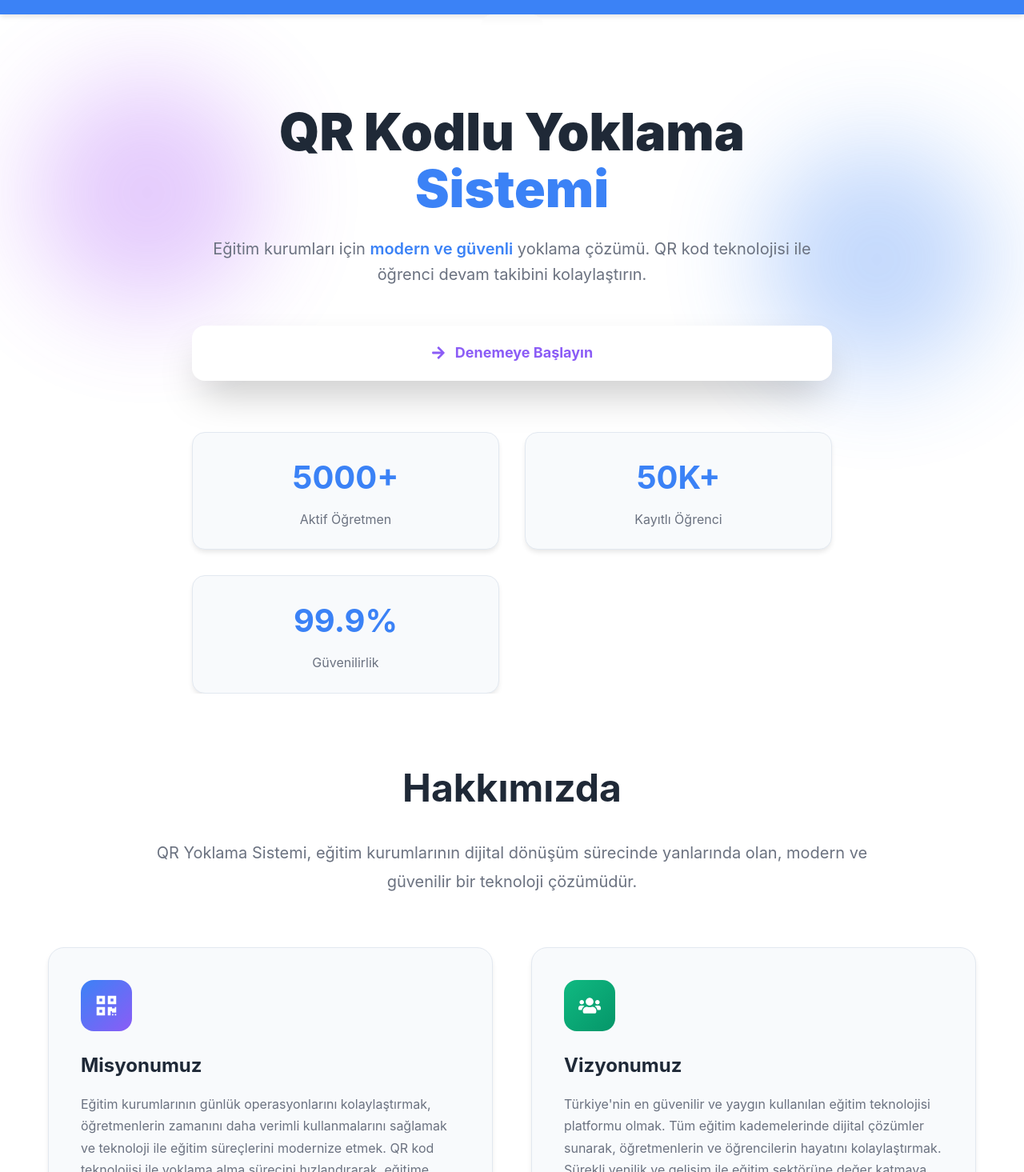
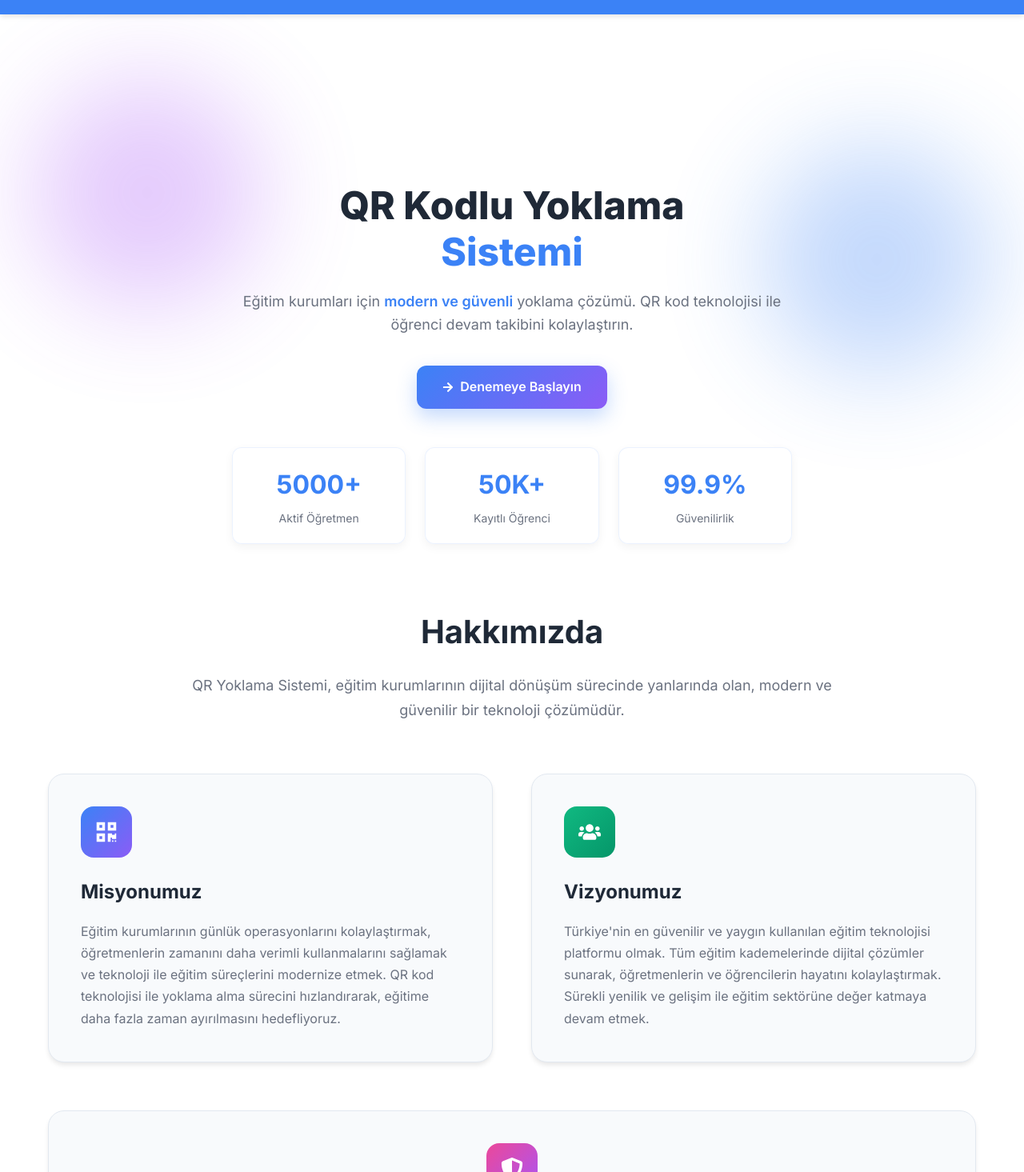
Before and after one commit to ferhatozturk1/Yoklama3, a React (Create React App) app: page / in a window 1280 px wide. Shown: the part 65-1530 px from the top of the page at 80% size. Built offline with nearby package versions, Linux system fonts and the light colour scheme; no server answers.

Commit message:
visitor login screen to make it more modern and compact

```diff
--- a/public/index.html
+++ b/public/index.html
@@ -4,6 +4,9 @@
     <meta charset="utf-8" />
     <meta name="viewport" content="width=device-width, initial-scale=1" />
     <title>Yoklama Sistemi</title>
+    <link rel="preconnect" href="https://fonts.googleapis.com">
+    <link rel="preconnect" href="https://fonts.gstatic.com" crossorigin>
+    <link href="https://fonts.googleapis.com/css2?family=Inter:wght@300;400;500;600;700;800;900&display=swap" rel="stylesheet">
   </head>
   <body>
     <div id="root"></div>
--- a/src/components/LandingPage.js
+++ b/src/components/LandingPage.js
@@ -313,12 +313,13 @@ function LandingPage() {
       <section
         id="home"
         style={{
-          minHeight: "100vh",
+          minHeight: "85vh",
           display: "flex",
           alignItems: "center",
           justifyContent: "center",
           position: "relative",
           overflow: "hidden",
+          paddingTop: "80px",
         }}
       >
         {/* Background Elements */}
@@ -372,12 +373,12 @@ function LandingPage() {
             <h1
               className="scroll-animate-stagger"
               style={{
-                fontSize: "4rem",
-                fontWeight: "900",
+                fontSize: "3rem",
+                fontWeight: "800",
                 color: "#1f2937",
-                marginBottom: "24px",
-                lineHeight: "1.1",
-                margin: "0 0 24px 0",
+                marginBottom: "20px",
+                lineHeight: "1.2",
+                margin: "0 0 20px 0",
               }}
             >
               QR Kodlu Yoklama
@@ -386,10 +387,10 @@ function LandingPage() {
             <p
               className="scroll-animate-stagger delay-200"
               style={{
-                fontSize: "1.25rem",
+                fontSize: "1.125rem",
                 color: "#6b7280",
-                maxWidth: "800px",
-                margin: "0 auto 48px auto",
+                maxWidth: "700px",
+                margin: "0 auto 36px auto",
                 lineHeight: "1.6",
               }}
             >
@@ -403,31 +404,29 @@ function LandingPage() {
             className="scroll-animate-stagger delay-400"
             style={{
               display: "flex",
-              flexDirection: "column",
-              gap: "24px",
               justifyContent: "center",
-              marginBottom: "64px",
+              marginBottom: "48px",
             }}
           >
             <Link
               to="/kayit"
               className="hover-lift"
               style={{
-                background: "white",
-                color: "#8b5cf6",
-                padding: "20px 40px",
-                borderRadius: "16px",
+                background: "linear-gradient(135deg, #3b82f6, #8b5cf6)",
+                color: "white",
+                padding: "14px 32px",
+                borderRadius: "12px",
                 textDecoration: "none",
-                fontWeight: "bold",
-                fontSize: "18px",
+                fontWeight: "600",
+                fontSize: "16px",
                 display: "inline-flex",
                 alignItems: "center",
                 justifyContent: "center",
                 transition: "all 0.3s",
-                boxShadow: "0 25px 50px -12px rgba(0, 0, 0, 0.25)",
+                boxShadow: "0 10px 25px rgba(59, 130, 246, 0.3)",
               }}
             >
-              <FaArrowRight style={{ marginRight: "12px" }} />
+              <FaArrowRight style={{ marginRight: "8px", fontSize: "14px" }} />
               Denemeye Başlayın
             </Link>
           </div>
@@ -436,72 +435,75 @@ function LandingPage() {
           <div
             style={{
               display: "grid",
-              gridTemplateColumns: "repeat(auto-fit, minmax(250px, 1fr))",
-              gap: "32px",
-              maxWidth: "800px",
+              gridTemplateColumns: "repeat(auto-fit, minmax(200px, 1fr))",
+              gap: "24px",
+              maxWidth: "700px",
               margin: "0 auto",
             }}
           >
             <div
               className="scroll-animate-stagger delay-500 hover-lift"
               style={{
-                background: "#f8fafc",
-                borderRadius: "16px",
-                padding: "24px",
-                border: "1px solid #e2e8f0",
-                boxShadow: "0 4px 6px -1px rgba(0, 0, 0, 0.1)",
+                background: "rgba(255, 255, 255, 0.9)",
+                borderRadius: "12px",
+                padding: "20px",
+                border: "1px solid rgba(59, 130, 246, 0.1)",
+                boxShadow: "0 4px 12px rgba(0, 0, 0, 0.05)",
+                textAlign: "center",
               }}
             >
-              <div style={{ fontSize: "2.5rem", fontWeight: "bold", color: "#3b82f6", marginBottom: "8px" }}>
+              <div style={{ fontSize: "2rem", fontWeight: "700", color: "#3b82f6", marginBottom: "6px" }}>
                 5000+
               </div>
-              <div style={{ color: "#6b7280" }}>Aktif Öğretmen</div>
+              <div style={{ color: "#6b7280", fontSize: "14px" }}>Aktif Öğretmen</div>
             </div>
             <div
               className="scroll-animate-stagger delay-600 hover-lift"
               style={{
-                background: "#f8fafc",
-                borderRadius: "16px",
-                padding: "24px",
-                border: "1px solid #e2e8f0",
-                boxShadow: "0 4px 6px -1px rgba(0, 0, 0, 0.1)",
+                background: "rgba(255, 255, 255, 0.9)",
+                borderRadius: "12px",
+                padding: "20px",
+                border: "1px solid rgba(59, 130, 246, 0.1)",
+                boxShadow: "0 4px 12px rgba(0, 0, 0, 0.05)",
+                textAlign: "center",
               }}
             >
-              <div style={{ fontSize: "2.5rem", fontWeight: "bold", color: "#3b82f6", marginBottom: "8px" }}>
+              <div style={{ fontSize: "2rem", fontWeight: "700", color: "#3b82f6", marginBottom: "6px" }}>
                 50K+
               </div>
-              <div style={{ color: "#6b7280" }}>Kayıtlı Öğrenci</div>
+              <div style={{ color: "#6b7280", fontSize: "14px" }}>Kayıtlı Öğrenci</div>
             </div>
             <div
               className="scroll-animate-stagger delay-700 hover-lift"
               style={{
-                background: "#f8fafc",
-                borderRadius: "16px",
-                padding: "24px",
-                border: "1px solid #e2e8f0",
-                boxShadow: "0 4px 6px -1px rgba(0, 0, 0, 0.1)",
+                background: "rgba(255, 255, 255, 0.9)",
+                borderRadius: "12px",
+                padding: "20px",
+                border: "1px solid rgba(59, 130, 246, 0.1)",
+                boxShadow: "0 4px 12px rgba(0, 0, 0, 0.05)",
+                textAlign: "center",
               }}
             >
-              <div style={{ fontSize: "2.5rem", fontWeight: "bold", color: "#3b82f6", marginBottom: "8px" }}>
+              <div style={{ fontSize: "2rem", fontWeight: "700", color: "#3b82f6", marginBottom: "6px" }}>
                 99.9%
               </div>
-              <div style={{ color: "#6b7280" }}>Güvenilirlik</div>
+              <div style={{ color: "#6b7280", fontSize: "14px" }}>Güvenilirlik</div>
             </div>
           </div>
         </div>
       </section>
       {/* About Section */}
-      <section id="about" style={{ padding: "80px 0", position: "relative" }}>
+      <section id="about" style={{ padding: "60px 0", position: "relative" }}>
         <div style={{ maxWidth: "1200px", margin: "0 auto", padding: "0 20px" }}>
           <div className="scroll-animate" style={{ textAlign: "center", marginBottom: "64px" }}>
             <h2
               className="scroll-animate-fade"
               style={{
-                fontSize: "3rem",
-                fontWeight: "bold",
+                fontSize: "2.5rem",
+                fontWeight: "700",
                 color: "#1f2937",
-                marginBottom: "24px",
-                margin: "0 0 24px 0",
+                marginBottom: "20px",
+                margin: "0 0 20px 0",
               }}
             >
               Hakkımızda
@@ -509,11 +511,11 @@ function LandingPage() {
             <p
               className="scroll-animate delay-200"
               style={{
-                fontSize: "1.25rem",
+                fontSize: "1.125rem",
                 color: "#6b7280",
-                maxWidth: "900px",
-                margin: "0 auto 40px auto",
-                lineHeight: "1.8",
+                maxWidth: "800px",
+                margin: "0 auto 32px auto",
+                lineHeight: "1.7",
               }}
             >
               QR Yoklama Sistemi, eğitim kurumlarının dijital dönüşüm sürecinde yanlarında olan,
@@ -637,17 +639,17 @@ function LandingPage() {
       </section>
 
       {/* Features Section */}
-      <section id="features" style={{ padding: "80px 0", position: "relative" }}>
+      <section id="features" style={{ padding: "60px 0", position: "relative" }}>
         <div style={{ maxWidth: "1200px", margin: "0 auto", padding: "0 20px" }}>
           <div className="scroll-animate" style={{ textAlign: "center", marginBottom: "64px" }}>
             <h2
               className="scroll-animate-fade"
               style={{
-                fontSize: "3rem",
-                fontWeight: "bold",
+                fontSize: "2.5rem",
+                fontWeight: "700",
                 color: "#1f2937",
-                marginBottom: "24px",
-                margin: "0 0 24px 0",
+                marginBottom: "20px",
+                margin: "0 0 20px 0",
               }}
             >
               Özellikler
@@ -655,9 +657,9 @@ function LandingPage() {
             <p
               className="scroll-animate delay-200"
               style={{
-                fontSize: "1.25rem",
+                fontSize: "1.125rem",
                 color: "#6b7280",
-                maxWidth: "800px",
+                maxWidth: "700px",
                 margin: "0 auto",
                 lineHeight: "1.6",
               }}
@@ -808,11 +810,11 @@ function LandingPage() {
             <div
               className="scroll-animate hover-lift"
               style={{
-                background: "rgba(255,255,255,0.1)",
+                background: "#f8fafc",
                 padding: "32px",
                 borderRadius: "16px",
-                backdropFilter: "blur(10px)",
-                border: "1px solid rgba(255,255,255,0.2)",
+                border: "1px solid #e2e8f0",
+                boxShadow: "0 4px 6px -1px rgba(0, 0, 0, 0.1)",
                 transition: "all 0.3s",
               }}
             >
@@ -830,10 +832,10 @@ function LandingPage() {
               >
                 <FaUsers style={{ fontSize: "24px", color: "white" }} />
               </div>
-              <h3 style={{ fontSize: "1.5rem", fontWeight: "bold", color: "white", marginBottom: "16px", margin: "0 0 16px 0" }}>
+              <h3 style={{ fontSize: "1.5rem", fontWeight: "bold", color: "#1f2937", marginBottom: "16px", margin: "0 0 16px 0" }}>
                 Kolay Kullanım
               </h3>
-              <p style={{ color: "rgba(255,255,255,0.8)", lineHeight: "1.6", margin: 0 }}>
+              <p style={{ color: "#6b7280", lineHeight: "1.6", margin: 0 }}>
                 Kullanıcı dostu arayüz ile herkes kolayca kullanabilir. Teknik bilgi gerektirmez. Türkçe dil desteği ve sesli yönlendirme. 5 dakikada öğrenebilir, hemen kullanmaya başlayabilirsiniz.
               </p>
             </div>
@@ -874,17 +876,17 @@ function LandingPage() {
         </div>
       </section>
      {/* Contact Section */}
-      <section id="contact" style={{ padding: "80px 0", position: "relative" }}>
+      <section id="contact" style={{ padding: "60px 0", position: "relative", background: "#f8fafc" }}>
         <div style={{ maxWidth: "1200px", margin: "0 auto", padding: "0 20px" }}>
-          <div className="scroll-animate" style={{ textAlign: "center", marginBottom: "64px" }}>
+          <div className="scroll-animate" style={{ textAlign: "center", marginBottom: "48px" }}>
             <h2
               className="scroll-animate-fade"
               style={{
-                fontSize: "3rem",
-                fontWeight: "bold",
-                color: "white",
-                marginBottom: "24px",
-                margin: "0 0 24px 0",
+                fontSize: "2.5rem",
+                fontWeight: "700",
+                color: "#1f2937",
+                marginBottom: "20px",
+                margin: "0 0 20px 0",
               }}
             >
               İletişim
@@ -892,9 +894,9 @@ function LandingPage() {
             <p
               className="scroll-animate delay-200"
               style={{
-                fontSize: "1.25rem",
-                color: "rgba(255,255,255,0.8)",
-                maxWidth: "800px",
+                fontSize: "1.125rem",
+                color: "#6b7280",
+                maxWidth: "700px",
                 margin: "0 auto",
                 lineHeight: "1.6",
               }}
@@ -907,20 +909,20 @@ function LandingPage() {
             style={{
               display: "grid",
               gridTemplateColumns: "repeat(auto-fit, minmax(300px, 1fr))",
-              gap: "48px",
+              gap: "32px",
             }}
           >
             <div
               className="scroll-animate-left"
               style={{
-                background: "rgba(255,255,255,0.1)",
+                background: "white",
                 borderRadius: "16px",
                 padding: "32px",
-                backdropFilter: "blur(10px)",
-                border: "1px solid rgba(255,255,255,0.2)",
+                border: "1px solid #e2e8f0",
+                boxShadow: "0 4px 12px rgba(0, 0, 0, 0.05)",
               }}
             >
-              <h3 style={{ fontSize: "1.5rem", fontWeight: "bold", color: "white", marginBottom: "24px", margin: "0 0 24px 0" }}>
+              <h3 style={{ fontSize: "1.5rem", fontWeight: "600", color: "#1f2937", marginBottom: "24px", margin: "0 0 24px 0" }}>
                 İletişim Bilgileri
               </h3>
 
@@ -940,10 +942,10 @@ function LandingPage() {
                     <FaEnvelope style={{ fontSize: "18px", color: "white" }} />
                   </div>
                   <div>
-                    <p style={{ color: "rgba(255,255,255,0.6)", fontSize: "14px", margin: "0 0 4px 0" }}>
+                    <p style={{ color: "#6b7280", fontSize: "14px", margin: "0 0 4px 0" }}>
                       E-posta
                     </p>
-                    <p style={{ color: "white", fontSize: "16px", margin: 0 }}>
+                    <p style={{ color: "#1f2937", fontSize: "16px", margin: 0 }}>
                     info@motivexintelligence.com
                     </p>
                   </div>
@@ -964,10 +966,10 @@ function LandingPage() {
                     <FaPhone style={{ fontSize: "18px", color: "white" }} />
                   </div>
                   <div>
-                    <p style={{ color: "rgba(255,255,255,0.6)", fontSize: "14px", margin: "0 0 4px 0" }}>
+                    <p style={{ color: "#6b7280", fontSize: "14px", margin: "0 0 4px 0" }}>
                       Telefon
                     </p>
-                    <p style={{ color: "white", fontSize: "16px", margin: 0 }}>
+                    <p style={{ color: "#1f2937", fontSize: "16px", margin: 0 }}>
                     +90 546 515 27 45
                     </p>
                   </div>
@@ -988,10 +990,10 @@ function LandingPage() {
                     <FaMapMarkerAlt style={{ fontSize: "18px", color: "white" }} />
                   </div>
                   <div>
-                    <p style={{ color: "rgba(255,255,255,0.6)", fontSize: "14px", margin: "0 0 4px 0" }}>
+                    <p style={{ color: "#6b7280", fontSize: "14px", margin: "0 0 4px 0" }}>
                       Adres
                     </p>
-                    <p style={{ color: "white", fontSize: "16px", margin: 0 }}>
+                    <p style={{ color: "#1f2937", fontSize: "16px", margin: 0 }}>
                     Manisa Celal Bayar Üniversitesi
 Teknoloji Geliştirme Bölgesi Z-15
 Yunusemre/MANİSA
@@ -1004,14 +1006,14 @@ Yunusemre/MANİSA
             <div
               className="scroll-animate-right"
               style={{
-                background: "rgba(255,255,255,0.1)",
+                background: "white",
                 borderRadius: "16px",
                 padding: "32px",
-                backdropFilter: "blur(10px)",
-                border: "1px solid rgba(255,255,255,0.2)",
+                border: "1px solid #e2e8f0",
+                boxShadow: "0 4px 12px rgba(0, 0, 0, 0.05)",
               }}
             >
-              <h3 style={{ fontSize: "1.5rem", fontWeight: "bold", color: "white", marginBottom: "24px", margin: "0 0 24px 0" }}>
+              <h3 style={{ fontSize: "1.5rem", fontWeight: "600", color: "#1f2937", marginBottom: "24px", margin: "0 0 24px 0" }}>
                 Mesaj Gönderin
               </h3>
 
@@ -1023,10 +1025,10 @@ Yunusemre/MANİSA
                     style={{
                       width: "100%",
                       padding: "12px 16px",
-                      background: "rgba(255,255,255,0.1)",
-                      border: "1px solid rgba(255,255,255,0.2)",
+                      background: "#f8fafc",
+                      border: "1px solid #e2e8f0",
                       borderRadius: "8px",
-                      color: "white",
+                      color: "#1f2937",
                       fontSize: "16px",
                       outline: "none",
                     }}
@@ -1039,10 +1041,10 @@ Yunusemre/MANİSA
                     style={{
                       width: "100%",
                       padding: "12px 16px",
-                      background: "rgba(255,255,255,0.1)",
-                      border: "1px solid rgba(255,255,255,0.2)",
+                      background: "#f8fafc",
+                      border: "1px solid #e2e8f0",
                       borderRadius: "8px",
-                      color: "white",
+                      color: "#1f2937",
                       fontSize: "16px",
                       outline: "none",
                     }}
@@ -1055,10 +1057,10 @@ Yunusemre/MANİSA
                     style={{
                       width: "100%",
                       padding: "12px 16px",
-                      background: "rgba(255,255,255,0.1)",
-                      border: "1px solid rgba(255,255,255,0.2)",
+                      background: "#f8fafc",
+                      border: "1px solid #e2e8f0",
                       borderRadius: "8px",
-                      color: "white",
+                      color: "#1f2937",
                       fontSize: "16px",
                       outline: "none",
                       resize: "vertical",
@@ -1067,6 +1069,7 @@ Yunusemre/MANİSA
                 </div>
                 <button
                   type="submit"
+                  className="hover-lift"
                   style={{
                     background: "linear-gradient(135deg, #3b82f6, #8b5cf6)",
                     color: "white",
@@ -1088,7 +1091,7 @@ Yunusemre/MANİSA
       </section>
 
       {/* Footer */}
-      <footer style={{ background: "rgba(0,0,0,0.3)", padding: "40px 0", borderTop: "1px solid rgba(255,255,255,0.1)" }}>
+      <footer style={{ background: "#1f2937", padding: "40px 0", borderTop: "1px solid #374151" }}>
         <div style={{ maxWidth: "1200px", margin: "0 auto", padding: "0 20px" }}>
           <div
             style={{
--- a/src/index.css
+++ b/src/index.css
@@ -10,7 +10,7 @@ html {
 }
 
 body {
-  font-family: -apple-system, BlinkMacSystemFont, 'Segoe UI', 'Roboto', sans-serif;
+  font-family: 'Inter', -apple-system, BlinkMacSystemFont, 'Segoe UI', 'Roboto', sans-serif;
   line-height: 1.6;
   color: #1a202c;
   background: linear-gradient(135deg, #667eea 0%, #764ba2 100%);
@@ -172,9 +172,25 @@ body {
 @media (max-width: 768px) {
   .hidden-mobile { display: none !important; }
   .mobile-only { display: block; }
-  h1 { font-size: 2.5rem !important; }
-  h2 { font-size: 2rem !important; }
+  h1 { font-size: 2.25rem !important; }
+  h2 { font-size: 1.875rem !important; }
   .grid-mobile-1 { grid-template-columns: 1fr !important; }
+
+  /* Hero section mobile adjustments */
+  section[id="home"] {
+    min-height: 70vh !important;
+    padding-top: 60px !important;
+  }
+
+  /* Section padding mobile adjustments */
+  section {
+    padding: 40px 0 !important;
+  }
+
+  /* Contact section mobile adjustments */
+  section[id="contact"] {
+    padding: 40px 0 !important;
+  }
 }
 @media (min-width: 769px) {
   .mobile-only { display: none; }
@@ -193,7 +209,11 @@ a:hover {
   transform: translateY(-1px);
 }
 ::placeholder {
-  color: rgba(255, 255, 255, 0.5) !important;
+  color: #9ca3af !important;
+}
+input[style*="background: #f8fafc"]::placeholder,
+textarea[style*="background: #f8fafc"]::placeholder {
+  color: #6b7280 !important;
 }
 
 /* Animation Utility */
```
